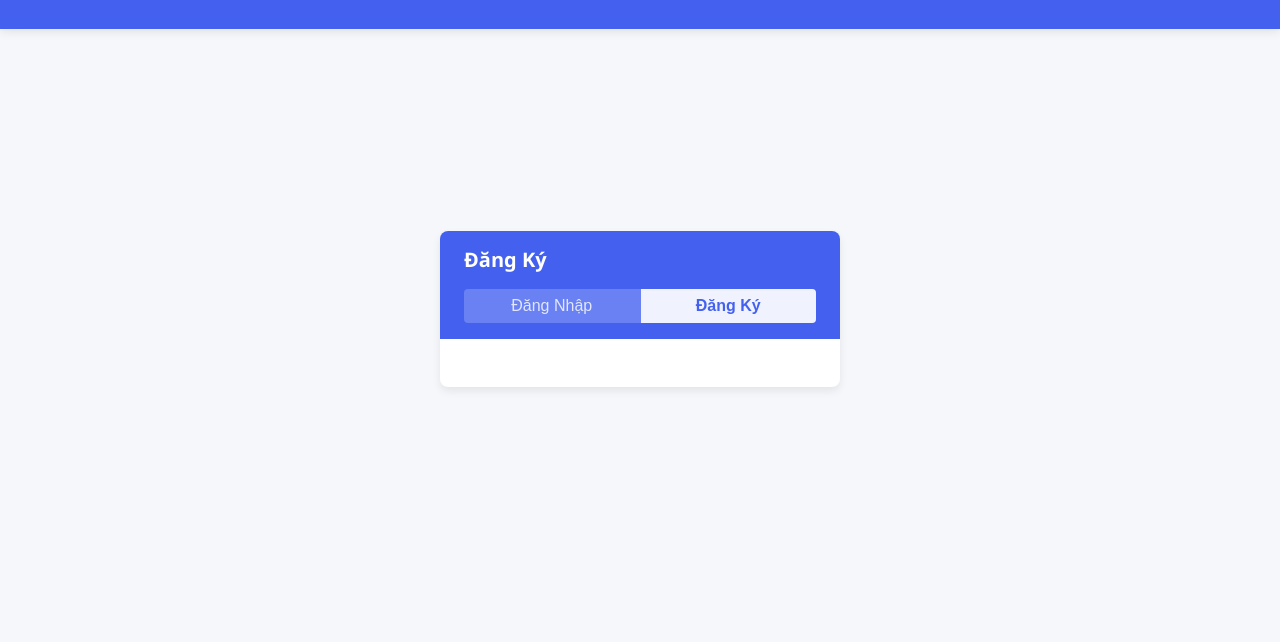
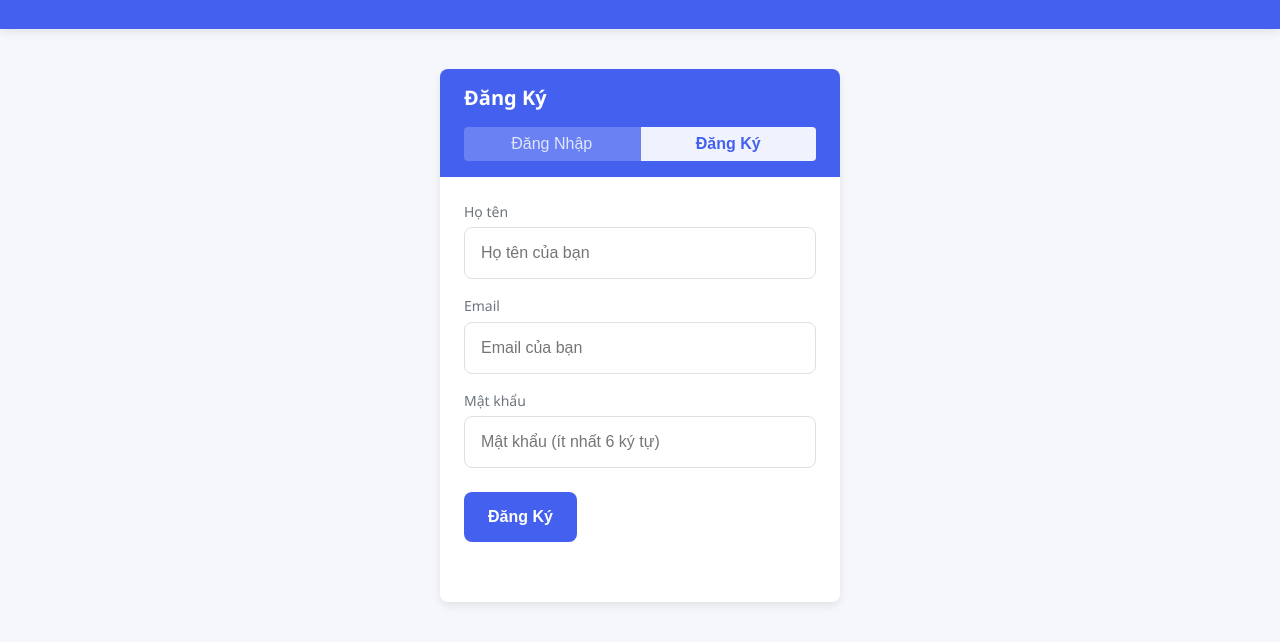
Before and after one commit to huythanhnguyen/chatbotsdt, a website: page public/index.html in a window 1280 px wide. Both pictures are taken after a click on the button "Đăng Ký". Shown: the part 102-744 px from the top of the page. Drawn offline with Linux system fonts and the light colour scheme.

Commit message:
Update index.html

```diff
--- a/public/index.html
+++ b/public/index.html
@@ -90,7 +90,22 @@
 
                 <!-- Form đăng ký -->
                 <div class="auth-form" id="register-form">
-                    <!-- Nội dung form đăng ký -->
+                    <div class="form-group">
+                        <label for="register-name">Họ tên</label>
+                        <input type="text" id="register-name" placeholder="Họ tên của bạn">
+                    </div>
+                    <div class="form-group">
+                        <label for="register-email">Email</label>
+                        <input type="email" id="register-email" placeholder="Email của bạn">
+                    </div>
+                    <div class="form-group">
+                        <label for="register-password">Mật khẩu</label>
+                        <input type="password" id="register-password" placeholder="Mật khẩu (ít nhất 6 ký tự)">
+                    </div>
+                    <div class="form-action">
+                        <button id="register-btn" class="btn-primary">Đăng Ký</button>
+                    </div>
+                    <div class="auth-message" id="register-message"></div>
                 </div>
             </div>
         </div>
@@ -256,5 +271,43 @@
     <script src="js/ui.js"></script>
     <script src="js/chat.js"></script>
     <script src="js/app.js"></script>
+    <!-- Thêm script dưới đây vào cuối file body, ngay trước thẻ đóng </body> -->
+<script>
+    // Script sửa lỗi đăng ký
+    document.addEventListener('DOMContentLoaded', function() {
+        // Fix cho nút chuyển tab đăng ký/đăng nhập
+        const authTabs = document.querySelectorAll('.auth-tab');
+
+        function switchTab(tabName) {
+            // Cập nhật trạng thái nút
+            authTabs.forEach(btn => btn.classList.remove('active'));
+            document.querySelector(`.auth-tab[data-tab="${tabName}"]`).classList.add('active');
+
+            // Cập nhật form hiển thị
+            document.querySelectorAll('.auth-form').forEach(form => form.classList.remove('active'));
+            document.getElementById(`${tabName}-form`).classList.add('active');
+
+            // Cập nhật tiêu đề
+            document.querySelector('.auth-header h3').textContent = tabName === 'login' ? 'Đăng Nhập' : 'Đăng Ký';
+        }
+
+        authTabs.forEach(tab => {
+            tab.addEventListener('click', function() {
+                const tabName = this.getAttribute('data-tab');
+                switchTab(tabName);
+            });
+        });
+
+        // Khởi tạo thêm lần nữa để đảm bảo form hiển thị chính xác
+        setTimeout(() => {
+            // Kiểm tra đã hiển thị form đăng ký chưa
+            if (document.querySelectorAll('.auth-form').length === 2) {
+                console.log("Đã tìm thấy cả 2 form đăng nhập và đăng ký");
+            } else {
+                console.error("Không tìm thấy đủ form đăng nhập/đăng ký");
+            }
+        }, 500);
+    });
+    </script>
 </body>
 </html>
```
